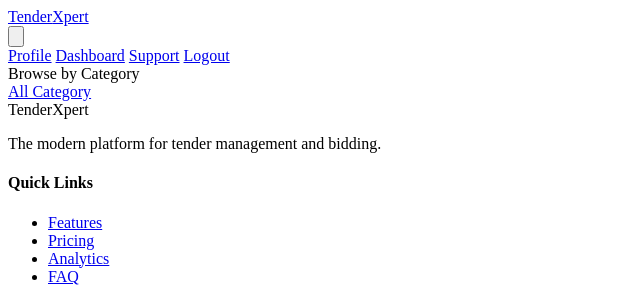
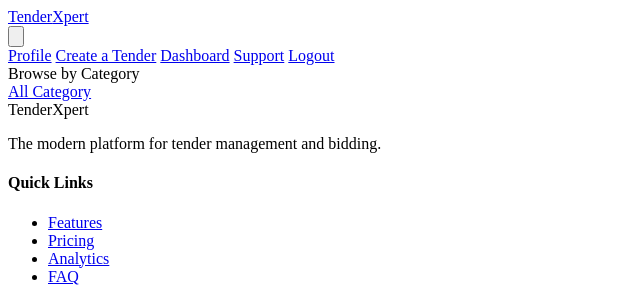
Before and after one commit to kisxo/tender-x, a PHP site: page /tenders in a window 1280 px wide. Shown: the top 300 px of the page, without its empty margins (0-640 px from the left). Run offline with PHP 8.4, Linux system fonts and the light colour scheme; the visitor is signed in with stand-in values (Sample User, id 1); data that the repository does not hold is empty.

Commit message:
feat: implement layout structure and add create tender link in navbar

```diff
--- a/app/views/components/head.php
+++ b/app/views/components/head.php
@@ -1,4 +1,5 @@
 <meta charset="UTF-8">
 <meta name="viewport" content="width=device-width, initial-scale=1.0">
 <title> <?= $page_title ?> </title>
+<link rel="stylesheet" href="/assets/css/layout.css">  <!-- Custom layout css -->
 <link rel="stylesheet" href="/assets/css/style.css">  <!-- You can add your CSS link here -->
--- a/app/views/components/navbar.php
+++ b/app/views/components/navbar.php
@@ -24,6 +24,10 @@ if (empty($_SESSION["USER"]))
         [
             'name' => 'Profile',
             'url'  => '/profile',
+        ],
+                [
+            'name' => 'Create a Tender',
+            'url'  => '/tenders/create',
         ],
         [
             'name' => 'Dashboard',
--- a/app/views/home.view.php
+++ b/app/views/home.view.php
@@ -11,6 +11,8 @@
 <body>
     <!-- Navbar -->
     <?php require "components/navbar.php"; ?>
+
+    <main>
 
         <!-- Hero Section -->
         <section class="bg-gradient-to-b from-blue-50 to-white py-16 lg:py-24">
@@ -114,6 +116,8 @@
             </div>
         </section>
 
+    </main>
+
 
     <!-- Footer Section -->
     <?php require_once "components/footer.php" ?>
--- a/app/views/login.view.php
+++ b/app/views/login.view.php
@@ -12,6 +12,8 @@
     <!-- Navbar -->
     <?php require "components/navbar.php"; ?>
 
+    <main>
+
         <form action="/login" method="post" class="login-form mt-[40px] mx-auto w-4/5 max-w-md p-5">
 
             <div class="text-center mb-[40px] text-xl font-bold">
@@ -19,7 +21,7 @@
             </div>
 
             <!-- Show Errors -->
-        <?php if(!empty($errors)) :?>
+            <?php if (!empty($errors)) : ?>
                 <div class="bg-gray-50 p-3 text-red-400 rounded-sm mb-6">
                     <?= implode("<br/>", $errors) ?>
                 </div>
@@ -44,6 +46,8 @@
             </div>
 
         </form>
+
+    </main>
 </body>
 
 </html>
--- a/app/views/tenders.view.php
+++ b/app/views/tenders.view.php
@@ -12,11 +12,15 @@
     <!-- Navbar -->
     <?php require "components/navbar.php"; ?>
 
-    <!-- Category Selector -->
-    <?php require "components/tenders/category_selector.php"; ?>
+    <main>
 
-    <!-- Tender List -->
-    <?php require "components/tenders/tender_list.php"; ?>
+        <!-- Category Selector -->
+        <?php require "components/tenders/category_selector.php"; ?>
+
+        <!-- Tender List -->
+        <?php require "components/tenders/tender_list.php"; ?>
+
+    </main>
 
     <!-- Footer Section -->
     <?php require_once "components/footer.php" ?>
```
Also changed, not shown: app/views/profile.view.php (+6 -2 lines), app/views/register.view.php (+7 -4 lines), public/assets/css/layout.css (added). Lines whose indentation alone changed are shown as unchanged.
